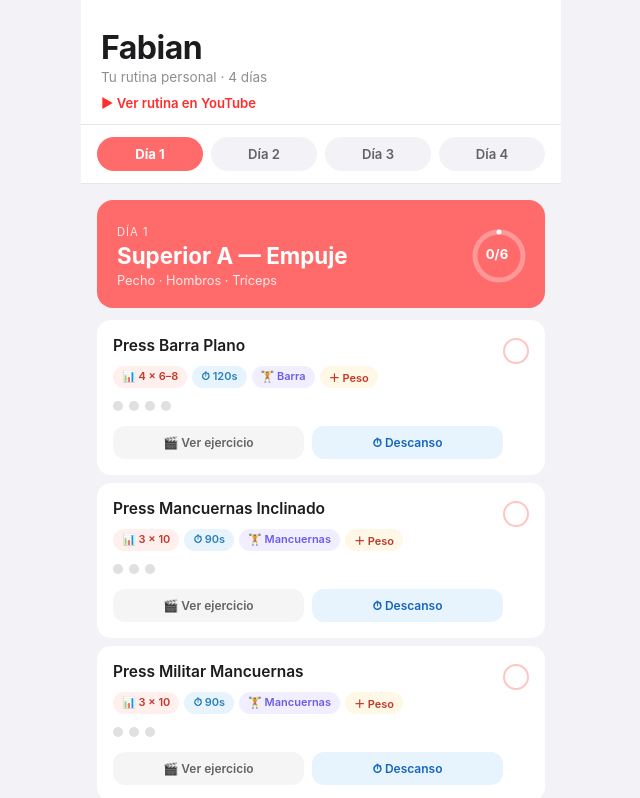
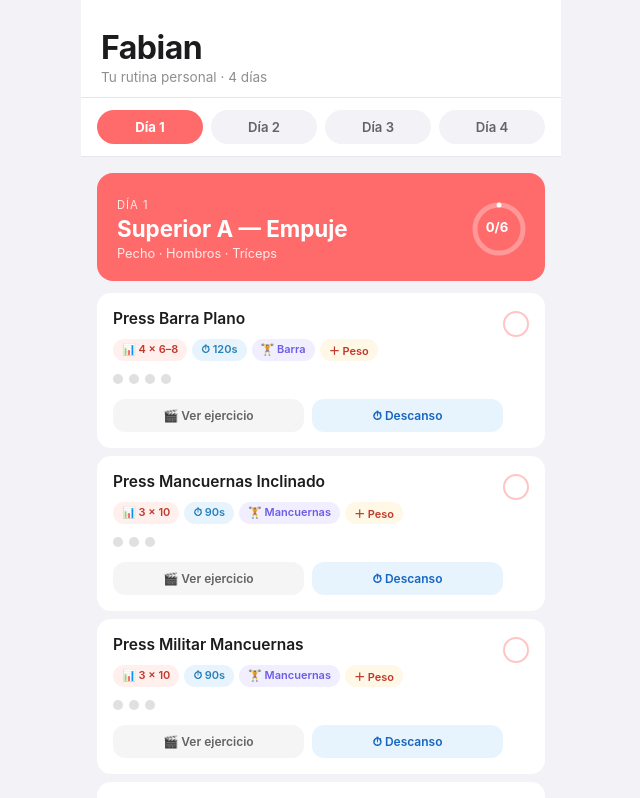
Before and after one commit to yahairaarroyo2-alt/Fabian, a React (Vite) app: page / in a window 1280 px wide. Shown: the top 798 px of the page, without its empty margins (319-959 px from the left). Built offline with nearby package versions, Linux system fonts and the light colour scheme.

Commit message:
Remove YouTube link from header

```diff
--- a/src/App.css
+++ b/src/App.css
@@ -39,21 +39,6 @@ button { cursor: pointer; border: none; background: none; font-family: inherit;
   font-size: 0.85rem;
   color: #8e8e93;
   margin-top: 2px;
-}
-
-.yt-link {
-  display: inline-flex;
-  align-items: center;
-  gap: 4px;
-  margin-top: 10px;
-  font-size: 0.82rem;
-  font-weight: 600;
-  color: #ff2d2d;
-  text-decoration: none;
-}
-
-.yt-link:hover {
-  text-decoration: underline;
 }
 
 /* ─── Day Tabs ──────────────────────────────────────────────── */
--- a/src/App.jsx
+++ b/src/App.jsx
@@ -42,14 +42,6 @@ export default function App() {
       <header className="app-header">
         <h1 className="app-title">Fabian</h1>
         <p className="app-subtitle">Tu rutina personal · 4 días</p>
-        <a
-          className="yt-link"
-          href="https://youtube.com/watch?v=UCD7Hnx_THQ&si=uFimDF_CMwkl3qJW"
-          target="_blank"
-          rel="noopener noreferrer"
-        >
-          ▶ Ver rutina en YouTube
-        </a>
       </header>
 
       <nav className="day-tabs">
```
